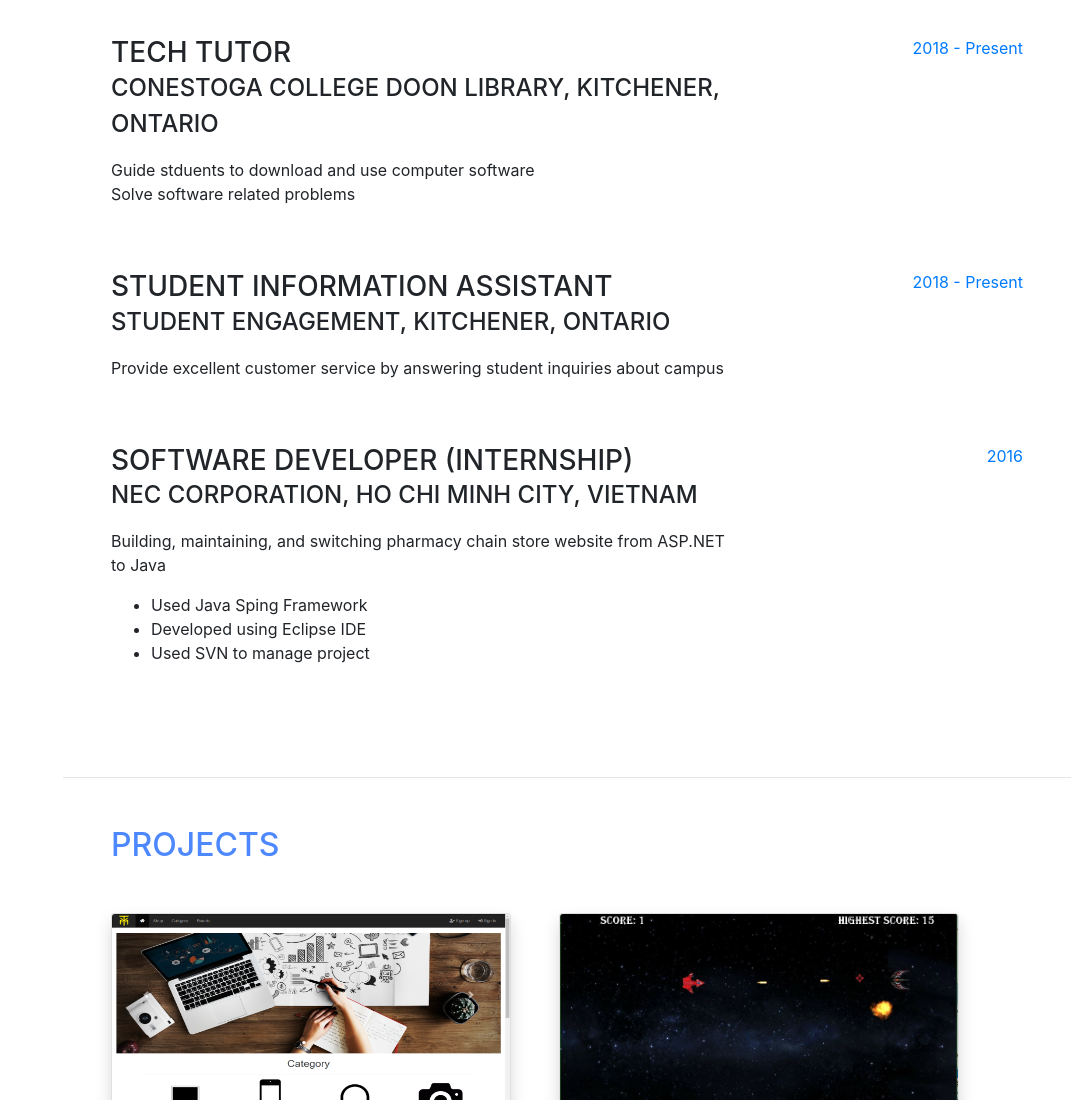
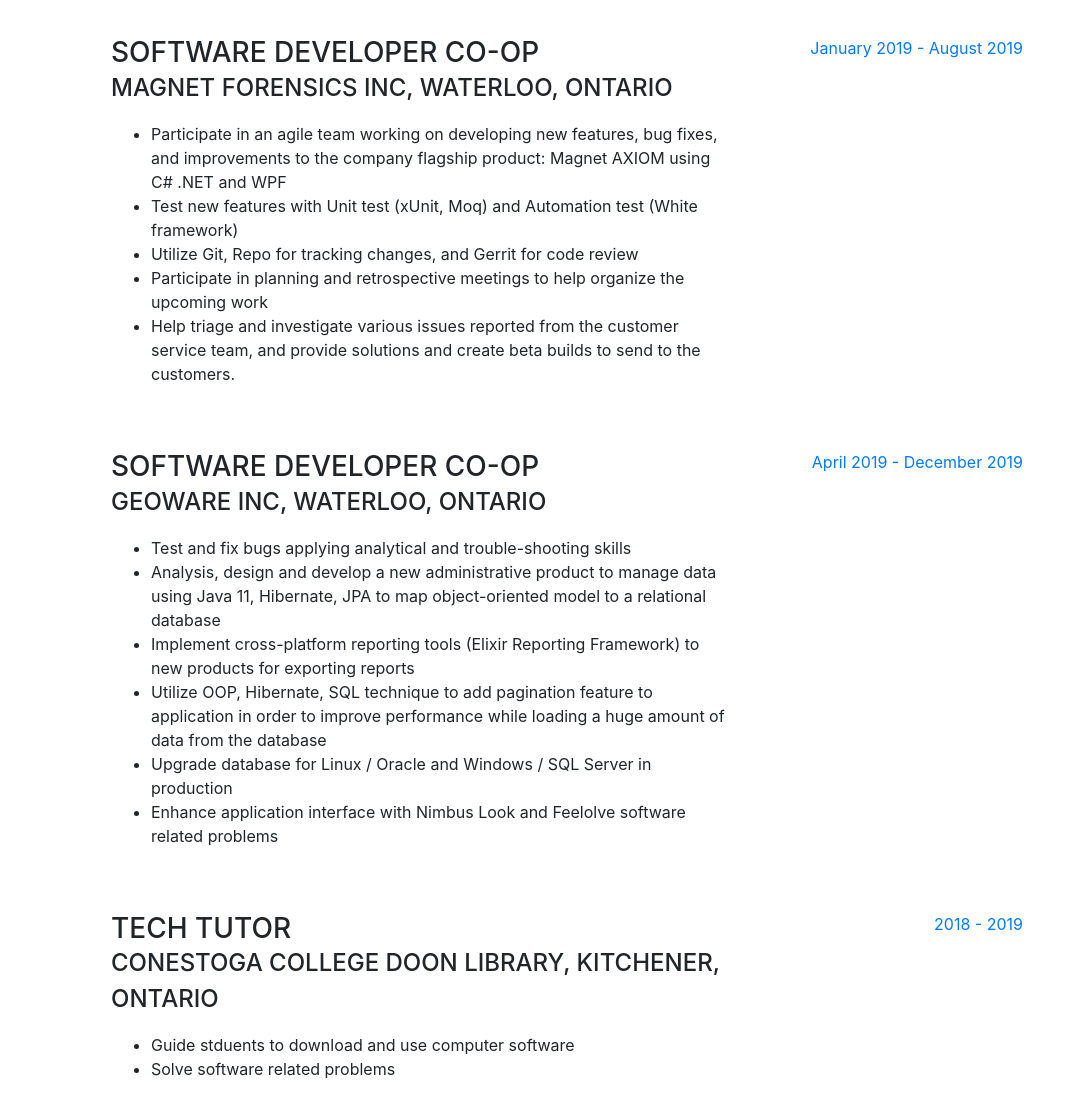
Before and after one commit to uytuan213/uytuan213.github.io, a website with bundled scripts: page index.html in a window 1280 px wide. Shown: the part 1700-2800 px from the top of the page, without its empty margins (209-1280 px from the left). Built offline with nearby package versions, Linux system fonts and the light colour scheme; a web font is replaced by a local one.

Commit message:
updating information with new co-op experience

```diff
--- a/index.html
+++ b/index.html
@@ -73,14 +73,14 @@
             <i class="fas fa-envelope" style="width: 25px; height: 25px;"></i> · <a href="mailto:uytuan213@gmail.com">uytuan213@gmail.com</a>
           </div>
           <p class="lead mb-5">• I am currently in <span class="text-primary">Computer Programmer / Analyst</span> at Conestoga College with<span class="text-primary"> GPA 3.96</span><br/>
-           	• Develop and debug games, applications, and website using OOP and data structure in various programming languages such as <span class="text-primary">JavaScript, PHP, C/C++, C#, and Java</span><br/>
-           	• Familiar with many frameworks and libraries such as <span class="text-primary">Reactjs, jQuery, jQuery Mobile, ASP.NET and MonoGame</span>, and have a big interested in learning more about another libraries<br>
-           	• Knowledge of <span class="text-primary">CSS and Bootstrap</span><br>
-            • Experience with database management systems such as <span class="text-primary">MSSQL Server Management, MySQL and MS Access with VBA</span><br>
-        	• Analyze and design database with <span class="text-primary">Entity-Relationship Diagram and UML</span></p>
+           	• Develop and debug games, applications, and website using OOP and data structure in various programming languages such as <span class="text-primary">PHP, C/C++, C#, and Java</span><br/>
+           	• Familiar with many frameworks and libraries such as <span class="text-primary">WPF, ASP.NET, and Hibernate</span>, and have a big interested in learning more about another libraries / frameworks<br>
+           	• Knowledge of <span class="text-primary">GIT and Repo</span><br>
+            • Experience with database management systems such as <span class="text-primary">MSSQL Server Management, MySQL, and Oracle</span><br>
+        	  • Analyze and design database with <span class="text-primary">Entity-Relationship Diagram and UML</span></p>
           <div class="social-icons">
           	<p><span class="text-primary">Find me on social media:</span></p>
-            <a href="https://www.linkedin.com/in/uy-tuan-trieu-772418163/" target="_blank">
+            <a href="https://www.linkedin.com/in/tonytrieu213" target="_blank">
               <i class="fab fa-linkedin-in"></i>
             </a>
             <a href="https://github.com/uytuan213" target="_blank">
@@ -104,7 +104,7 @@
               <h3 class="mb-0">Conestoga College</h3>
               <div class="subheading mb-3">Computer Programmer / Analyst</div>
               <p>Maintaining a 3.96 GPA
-              <br/>Expected date of graduation: April 2022</p>
+              <br/>Expected date of graduation: April 2021</p>
             </div>
             <div class="resume-date text-md-right">
               <span class="text-primary">2017 - Present</span>
@@ -133,13 +133,50 @@
 
           <div class="resume-item d-flex flex-column flex-md-row mb-5">
             <div class="resume-content mr-auto">
+              <h3 class="mb-0">Software Developer Co-op</h3>
+              <div class="subheading mb-3">Magnet Forensics Inc, Waterloo, Ontario</div>
+              <ul>
+                <li>Participate in an agile team working on developing new features, bug fixes, and improvements to the company flagship product: Magnet AXIOM using C# .NET and WPF</li>
+                <li>Test new features with Unit test (xUnit, Moq) and Automation test (White framework)</li>
+                <li>Utilize Git, Repo for tracking changes, and Gerrit for code review</li>
+                <li>Participate in planning and retrospective meetings to help organize the upcoming work</li>
+                <li>Help triage and investigate various issues reported from the customer service team, and provide solutions and create beta builds to send to the customers.</li>
+              </ul>
+            </div>
+            <div class="resume-date text-md-right">
+              <span class="text-primary">January 2019 - August 2019</span>
+            </div>
+          </div>
+
+          <div class="resume-item d-flex flex-column flex-md-row mb-5">
+            <div class="resume-content mr-auto">
+              <h3 class="mb-0">Software Developer Co-op</h3>
+              <div class="subheading mb-3">Geoware Inc, Waterloo, Ontario</div>
+              <ul>
+                <li>Test and fix bugs applying analytical and trouble-shooting skills</li>
+                <li>Analysis, design and develop a new administrative product to manage data using Java 11, Hibernate, JPA to map object-oriented model to a relational database</li>
+                <li>Implement cross-platform reporting tools (Elixir Reporting Framework) to new products for exporting reports</li>
+                <li>Utilize OOP, Hibernate, SQL technique to add pagination feature to application in order to improve performance while loading a huge amount of data from the database</li>
+                <li>Upgrade database for Linux / Oracle and Windows / SQL Server in production</li>
+                <li>Enhance application interface with Nimbus Look and Feelolve software related problems</li>
+              </ul>
+            </div>
+            <div class="resume-date text-md-right">
+              <span class="text-primary">April 2019 - December 2019</span>
+            </div>
+          </div>
+
+          <div class="resume-item d-flex flex-column flex-md-row mb-5">
+            <div class="resume-content mr-auto">
               <h3 class="mb-0">Tech Tutor</h3>
               <div class="subheading mb-3">Conestoga College Doon Library, Kitchener, Ontario</div>
-              <p>Guide stduents to download and use computer software<br/>
-              	Solve software related problems</p>
+              <ul>
+                <li>Guide stduents to download and use computer software</li>
+                <li>Solve software related problems</li>
+              </ul>
             </div>
             <div class="resume-date text-md-right">
-              <span class="text-primary">2018 - Present</span>
+              <span class="text-primary">2018 - 2019</span>
             </div>
           </div>
 
@@ -147,10 +184,10 @@
             <div class="resume-content mr-auto">
               <h3 class="mb-0">Student Information Assistant</h3>
               <div class="subheading mb-3">Student Engagement, Kitchener, Ontario</div>
-              <p>Provide excellent customer service by answering student inquiries about campus</p>
+              <ul><li>Provide excellent customer service by answering student inquiries about campus</li></ul>
             </div>
             <div class="resume-date text-md-right">
-              <span class="text-primary">2018 - Present</span>
+              <span class="text-primary">2018 - 2019</span>
             </div>
           </div>
 
```
